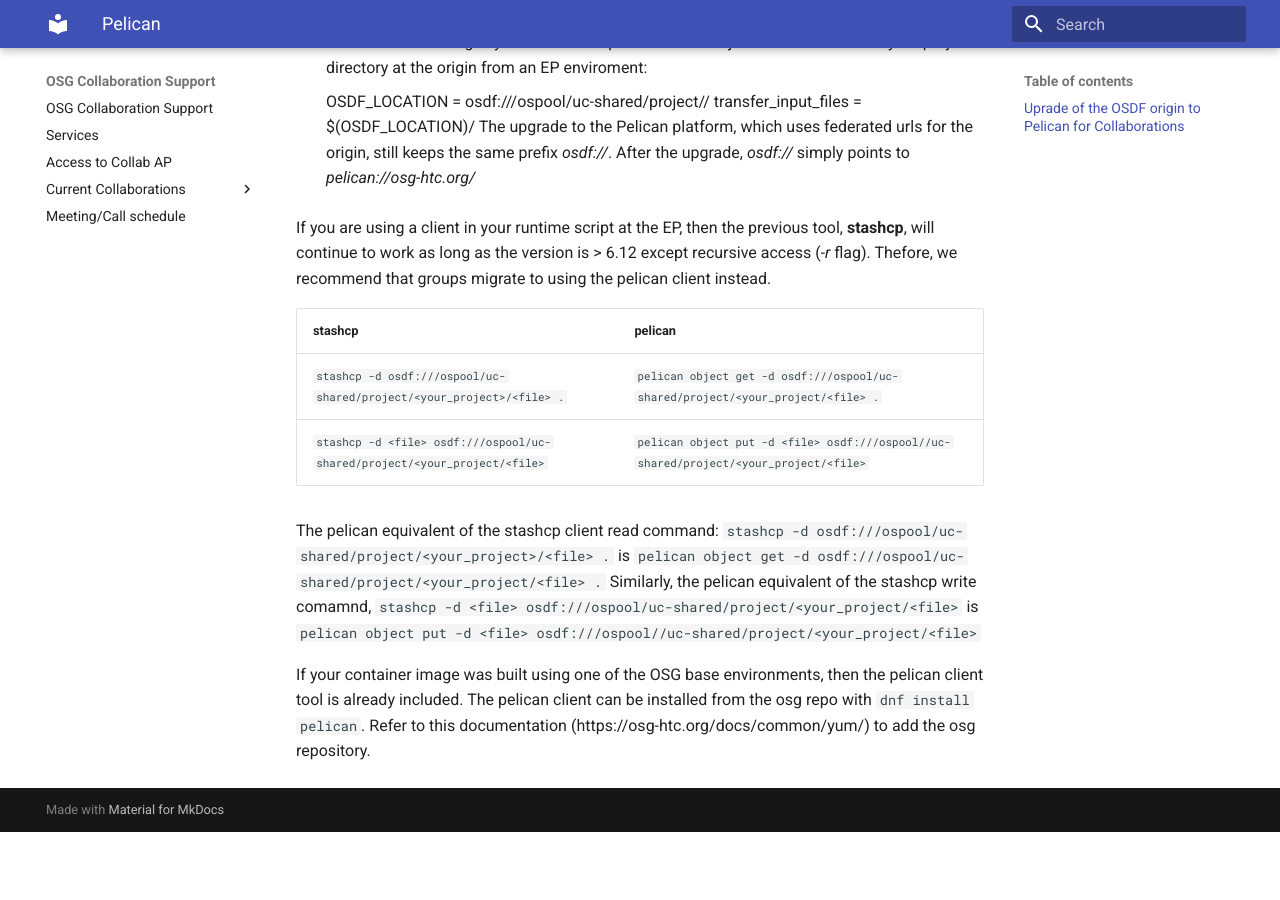
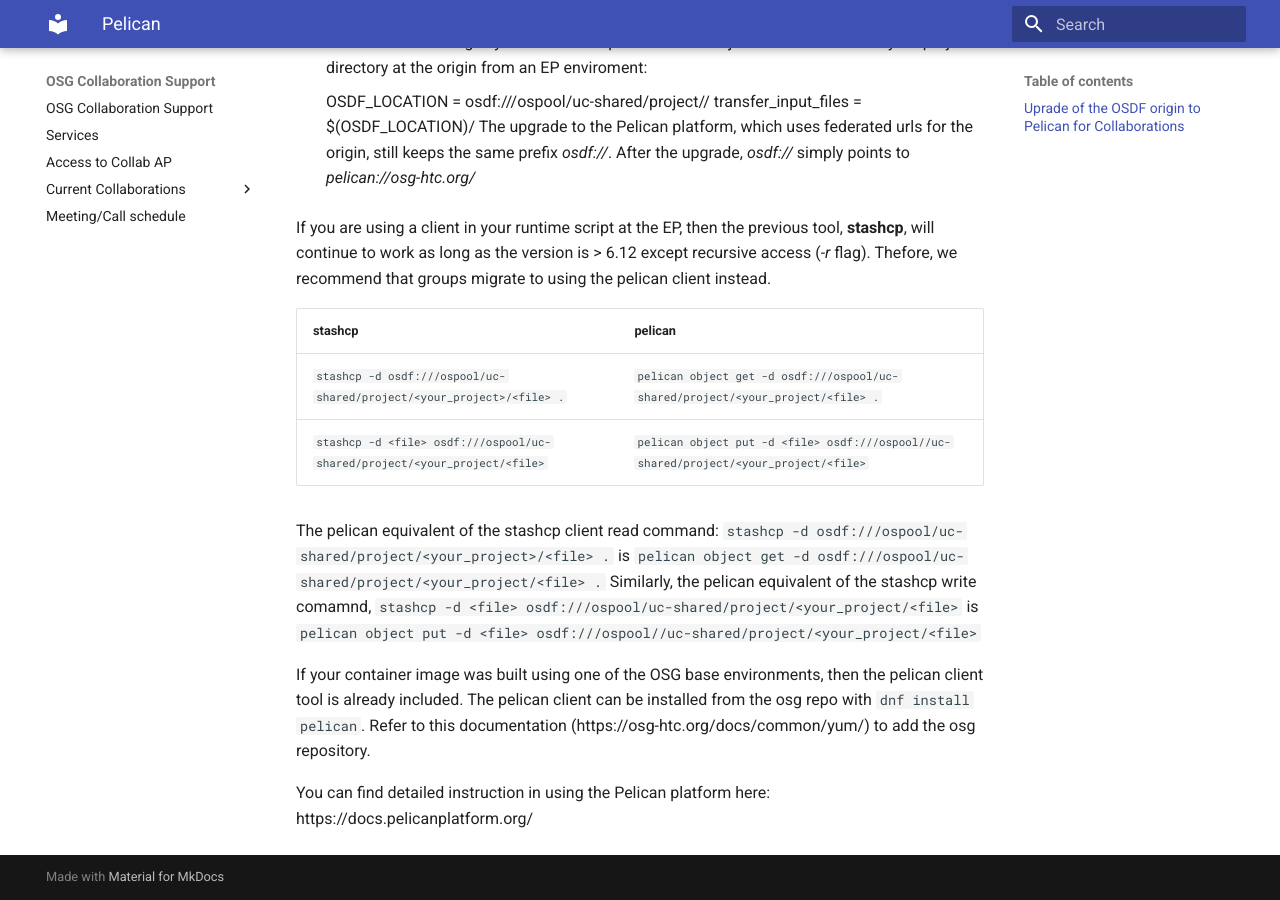
Before and after one commit to osg-htc/collaboration-support, an MkDocs documentation site: the page built from docs/misc/pelican.md, in a window 1280 px wide and 900 px high, scrolled down 790 px. Built offline with MkDocs 1.6.1 and Material for MkDocs 9.7.7, drawn with Linux system fonts in a browser that asks for light colours; before the commit the page ends 1622 px from its top, so only the background shows below that.

Commit message:
Update pelican.md

```diff
--- a/docs/misc/pelican.md
+++ b/docs/misc/pelican.md
@@ -28,3 +28,5 @@
 Similarly, the pelican equivalent of the stashcp write comamnd, `stashcp -d <file> osdf:///ospool/uc-shared/project/<your_project/<file>` is `pelican object put -d <file> osdf:///ospool//uc-shared/project/<your_project/<file>`
 
 If your container image was built using one of the OSG base environments, then the pelican client tool is already included. The pelican client can be installed from the osg repo with `dnf install pelican`. Refer to this documentation (https://osg-htc.org/docs/common/yum/) to add the osg repository.
+
+You can find detailed instruction in using the Pelican platform here: https://docs.pelicanplatform.org/
```
